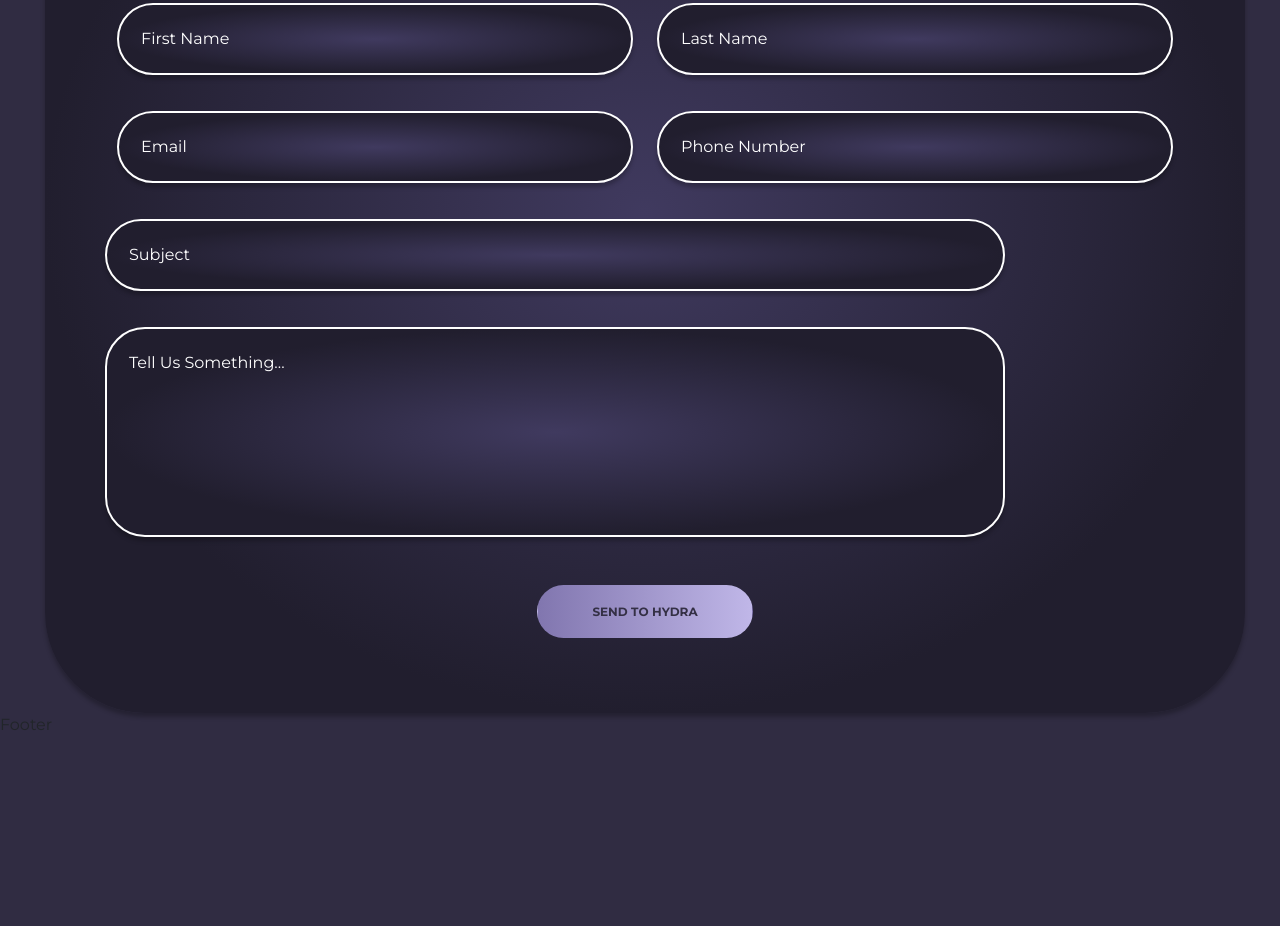
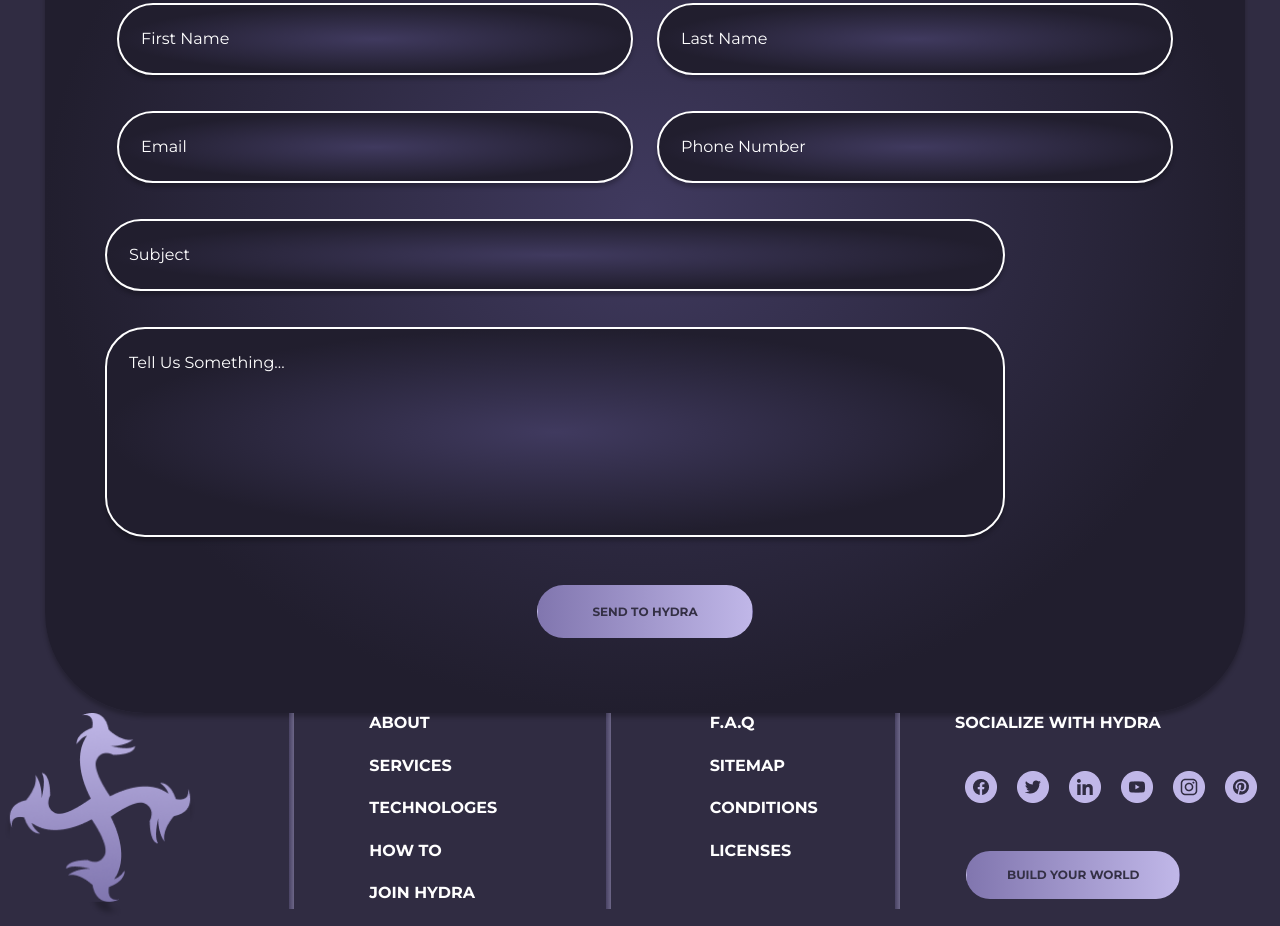
Before and after one commit to ArtemBudnyk/Hydra, a website: page dev/index.html in a window 1280 px wide. Shown: the part 4357-5283 px from the top of the page. Before the commit the page ends 5094 px from the top, so only its background shows below. Drawn offline with nearby package versions, Linux system fonts and the light colour scheme; files that its build step writes are made by us from their sources.

Commit message:
footer desctop done

```diff
--- a/dev/sass/footer.scss
+++ b/dev/sass/footer.scss
@@ -1,3 +1,113 @@
-footer{
+footer {
+	.container {
+		.row {
+			max-width: 1272px;
+			width: 100%;
+		}
+	}
 
+	.item-1 {
+		width: 192px;
+		height: 205px;
+		margin-right: 80px;
+		position: relative;
+
+		&::before {
+			content: "";
+			position: absolute;
+			width: 5px;
+			height: 196px;
+			// background: linear-gradient(90deg, #8176AF 0%, #C0B7E8 100%);
+			background: linear-gradient(90deg, #8176af4f 0%, #c0b7e86b 100%);
+			left: 100%;
+		}
+
+		img {
+			width: 192px;
+			height: 205px;
+		}
+	}
+
+	.item-2 {
+		margin-right: 55px;
+		position: relative;
+
+		&::before {
+			content: "";
+			position: absolute;
+			width: 5px;
+			height: 196px;
+			background: linear-gradient(90deg, #8176af4f 0%, #c0b7e86b 100%);
+			left: 83%;
+		}
+	}
+
+	.item-3 {
+		position: relative;
+
+		&::before {
+			content: "";
+			position: absolute;
+			width: 5px;
+			height: 196px;
+			background: linear-gradient(90deg, #8176af4f 0%, #c0b7e86b 100%);
+			left: 65%;
+		}
+	}
+
+    .col {
+		padding: 0;
+
+        h5 {
+			color: #fff;
+			font-family: 'Montserrat-bold';
+			font-size: 16px;
+			line-height: 19.5px;
+			text-align: left;
+			text-transform: uppercase;
+			margin-bottom: 23px;
+        }
+
+		ul {
+			display: flex;
+			flex-direction: row;
+			padding: 0;
+			margin-right: -15px;
+			list-style-type: none;
+			margin-bottom: 48px;
+
+			li {
+				margin: auto 10px;
+			}
+		}
+
+    }
+
+	.item-4 {
+		margin-left: -40px;
+
+		h5 {
+			margin-bottom: 38px;
+		}
+	}
+
+	.btn-build {
+		.btn {
+			color: #343045;
+			font-family: 'Montserrat-bold';
+			font-size: 12px;
+			line-height: 14.63px;
+			text-align: left;
+			border-radius: 40px;
+			background: linear-gradient(90deg, #8176AF 0%, #C0B7E8 100%);
+			padding: 16px 40px;
+    		margin-left: 11px;
+
+			&:hover {
+				color: #fff;
+				border: 2px solid #FFF;
+				background: #302C42;
+			}
+		}
+	}
 }
--- a/dev/sass/form.scss
+++ b/dev/sass/form.scss
@@ -8,6 +8,7 @@
         border-radius: 100px;
         background: radial-gradient(50% 50% at 50% 50%, #403A5F 0%, #211E2E 100%);
         box-shadow: 0px 4px 4px 0px rgba(0, 0, 0, 0.25);
+        margin-bottom: 135px;
     }
 
     .row {
--- a/dev/sass/global.scss
+++ b/dev/sass/global.scss
@@ -14,6 +14,13 @@ body {
         max-width: 1272px;
         width: 100%;
     }
+
+    a {
+        text-decoration: none;
+        :focus {
+            outline: none;
+        }
+    }
 }
 
 .test {
--- a/dev/templates/footer.html
+++ b/dev/templates/footer.html
@@ -1,6 +1,70 @@
 <footer>
-	Footer
+	<div class="container">
+		<div class="row">
+
+			<div class="col item-1">
+				<img src="assets/img/logo-footer.png" alt="logo">
+			</div>
+
+			<div class="col item-2">
+				<h5>About</h5>
+				<h5>Services</h5>
+				<h5>technologes</h5>
+				<h5>how to</h5>
+				<h5>join hydra</h5>
+			</div>
+
+			<div class="col item-3">
+				<h5>F.A.Q</h5>
+				<h5>SITEMAP</h5>
+				<h5>CONDITIONS</h5>
+				<h5>LICENSES</h5>
+			</div>
+
+			<div class="col item-4">
+				<h5>SOCIALIZE WITH HYDRA</h5>
+
+				<ul>
+					<li>
+						<a href="">
+							<img src="assets/img/facebook.png" alt="facebook">
+						</a>
+					</li>
+					<li>
+						<a href="">
+							<img src="assets/img/twitter.png" alt="twitter">
+						</a>
+					</li>
+					<li>
+						<a href="">
+							<img src="assets/img/linkedin.png" alt="linkedin">
+						</a>
+					</li>
+					<li>
+						<a href="">
+							<img src="assets/img/youtube.png" alt="youtube">
+						</a>
+					</li>
+					<li>
+						<a href="">
+							<img src="assets/img/instagram.png" alt="instagram">
+						</a>
+					</li>
+					<li>
+						<a href="">
+							<img src="assets/img/pinterest.png" alt="pinterest">
+						</a>
+					</li>
+				</ul>
+
+				<div class="btn-build">
+					<button class="btn">BUILD YOUR WORLD</button>
+				</div>
+			</div>
+		</div>
+	</div>
 </footer>
+
 <script src="assets/js/jquery_3.7.1.min.js"></script>
 <script src="assets/js/bootstrap.bundle.min.js"></script>
 <script src="assets/js/slick.min.js"></script>
```
Also changed, not shown: dev/assets/img/facebook.png (added), dev/assets/img/instagram.png (added), dev/assets/img/linkedin.png (added), dev/assets/img/logo-footer.png (added), dev/assets/img/pinterest.png (added), dev/assets/img/twitter.png (added), dev/assets/img/youtube.png (added).
